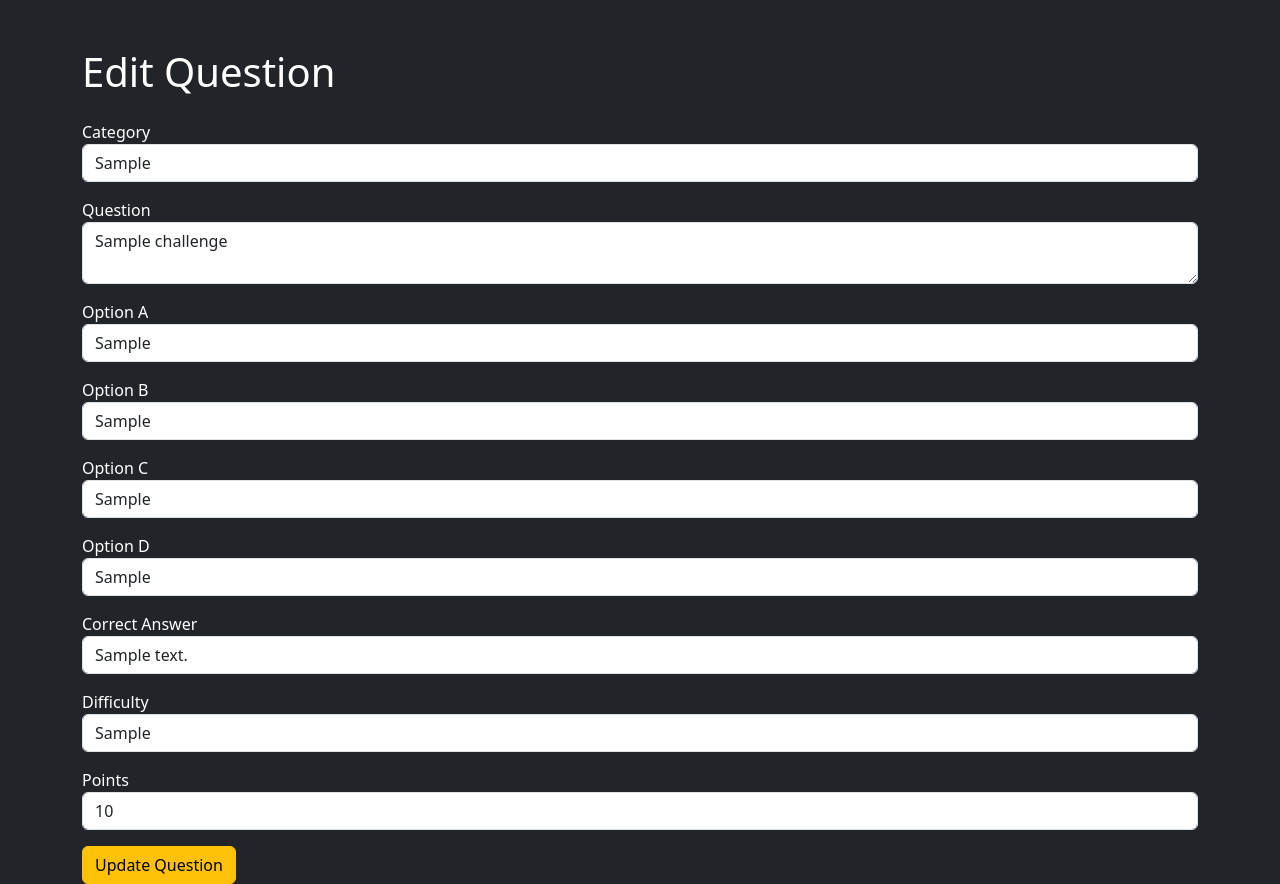
After one commit to mdrprashan/Cybersecurity-awareness-game, a Flask app: page /admin/questions/edit/1 in a window 1280 px wide. The commit adds this page. Run offline with Flask 3, Linux system fonts and the light colour scheme; a user stored in the database is signed in; tables that the repository leaves empty hold one stand-in row (values such as "Sample post").

Commit message:
Completed edit and delete question features

```diff
--- a/src/admin.py
+++ b/src/admin.py
@@ -73,3 +73,44 @@ def add_question():
         return redirect(url_for('admin.questions'))
 
     return render_template('add_question.html')
+    # Edit question
+@admin_bp.route('/admin/questions/edit/<int:id>', methods=['GET', 'POST'])
+@login_required
+def edit_question(id):
+
+    question = Challenge.query.get_or_404(id)
+
+    if request.method == 'POST':
+
+        question.category = request.form['category']
+        question.question = request.form['question']
+        question.option_a = request.form['option_a']
+        question.option_b = request.form['option_b']
+        question.option_c = request.form['option_c']
+        question.option_d = request.form['option_d']
+        question.correct_answer = request.form['correct_answer']
+        question.difficulty = request.form['difficulty']
+        question.points = request.form['points']
+
+        db.session.commit()
+
+        flash('Question updated successfully!', 'success')
+
+        return redirect(url_for('admin.questions'))
+
+    return render_template('edit_question.html', question=question)
+
+
+# Delete question
+@admin_bp.route('/admin/questions/delete/<int:id>', methods=['POST'])
+@login_required
+def delete_question(id):
+
+    question = Challenge.query.get_or_404(id)
+
+    db.session.delete(question)
+    db.session.commit()
+
+    flash('Question deleted successfully!', 'success')
+
+    return redirect(url_for('admin.questions'))
--- /dev/null
+++ b/src/templates/edit_question.html
@@ -0,0 +1,79 @@
+<!DOCTYPE html>
+<html>
+<head>
+    <title>Edit Question</title>
+
+    <link href="https://cdn.jsdelivr.net/npm/bootstrap@5.3.0/dist/css/bootstrap.min.css" rel="stylesheet">
+</head>
+
+<body class="bg-dark text-white">
+
+<div class="container mt-5">
+
+    <h1 class="mb-4">Edit Question</h1>
+
+    <form method="POST">
+
+        <div class="mb-3">
+            <label>Category</label>
+            <input type="text" name="category" class="form-control"
+                   value="{{ question.category }}">
+        </div>
+
+        <div class="mb-3">
+            <label>Question</label>
+            <textarea name="question" class="form-control">{{ question.question }}</textarea>
+        </div>
+
+        <div class="mb-3">
+            <label>Option A</label>
+            <input type="text" name="option_a" class="form-control"
+                   value="{{ question.option_a }}">
+        </div>
+
+        <div class="mb-3">
+            <label>Option B</label>
+            <input type="text" name="option_b" class="form-control"
+                   value="{{ question.option_b }}">
+        </div>
+
+        <div class="mb-3">
+            <label>Option C</label>
+            <input type="text" name="option_c" class="form-control"
+                   value="{{ question.option_c }}">
+        </div>
+
+        <div class="mb-3">
+            <label>Option D</label>
+            <input type="text" name="option_d" class="form-control"
+                   value="{{ question.option_d }}">
+        </div>
+
+        <div class="mb-3">
+            <label>Correct Answer</label>
+            <input type="text" name="correct_answer" class="form-control"
+                   value="{{ question.correct_answer }}">
+        </div>
+
+        <div class="mb-3">
+            <label>Difficulty</label>
+            <input type="text" name="difficulty" class="form-control"
+                   value="{{ question.difficulty }}">
+        </div>
+
+        <div class="mb-3">
+            <label>Points</label>
+            <input type="number" name="points" class="form-control"
+                   value="{{ question.points }}">
+        </div>
+
+        <button type="submit" class="btn btn-warning">
+            Update Question
+        </button>
+
+    </form>
+
+</div>
+
+</body>
+</html>
```
Also changed, not shown: src/templates/manage_questions.html (+13 -10 lines).
